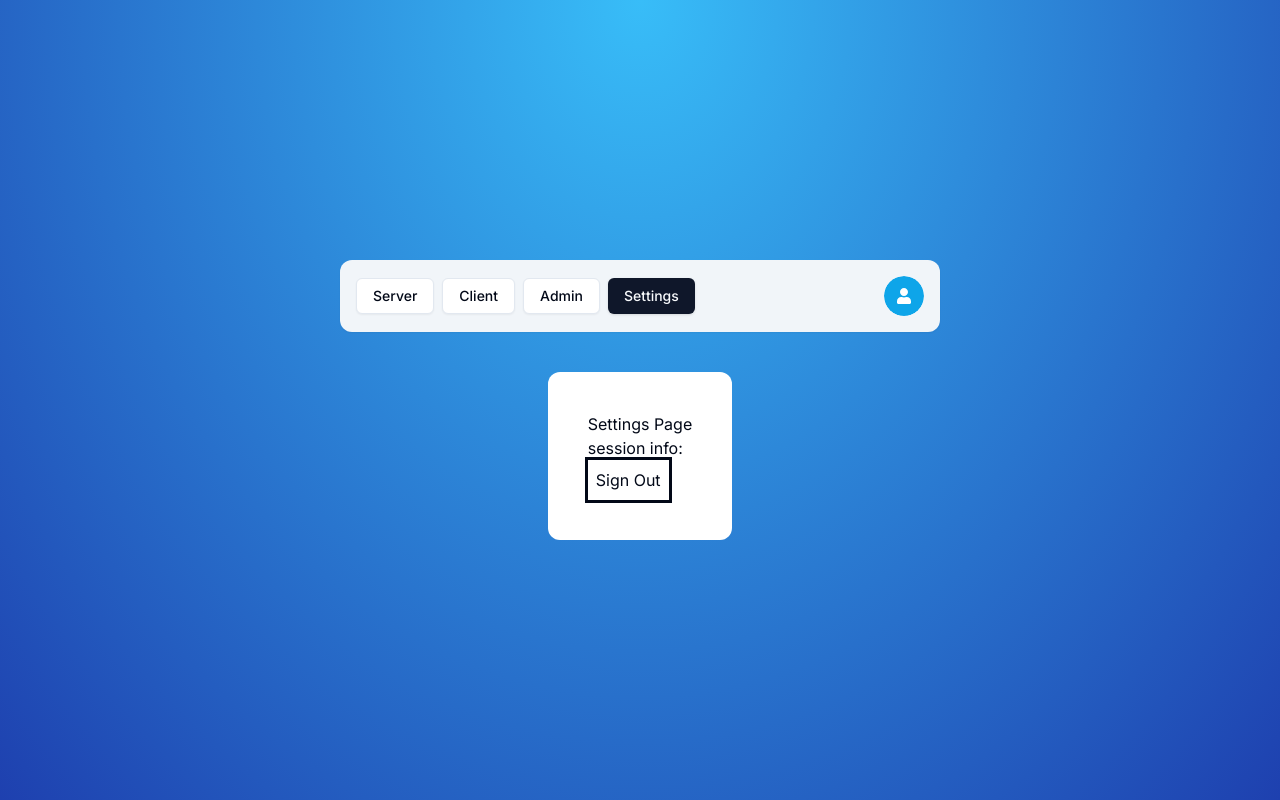
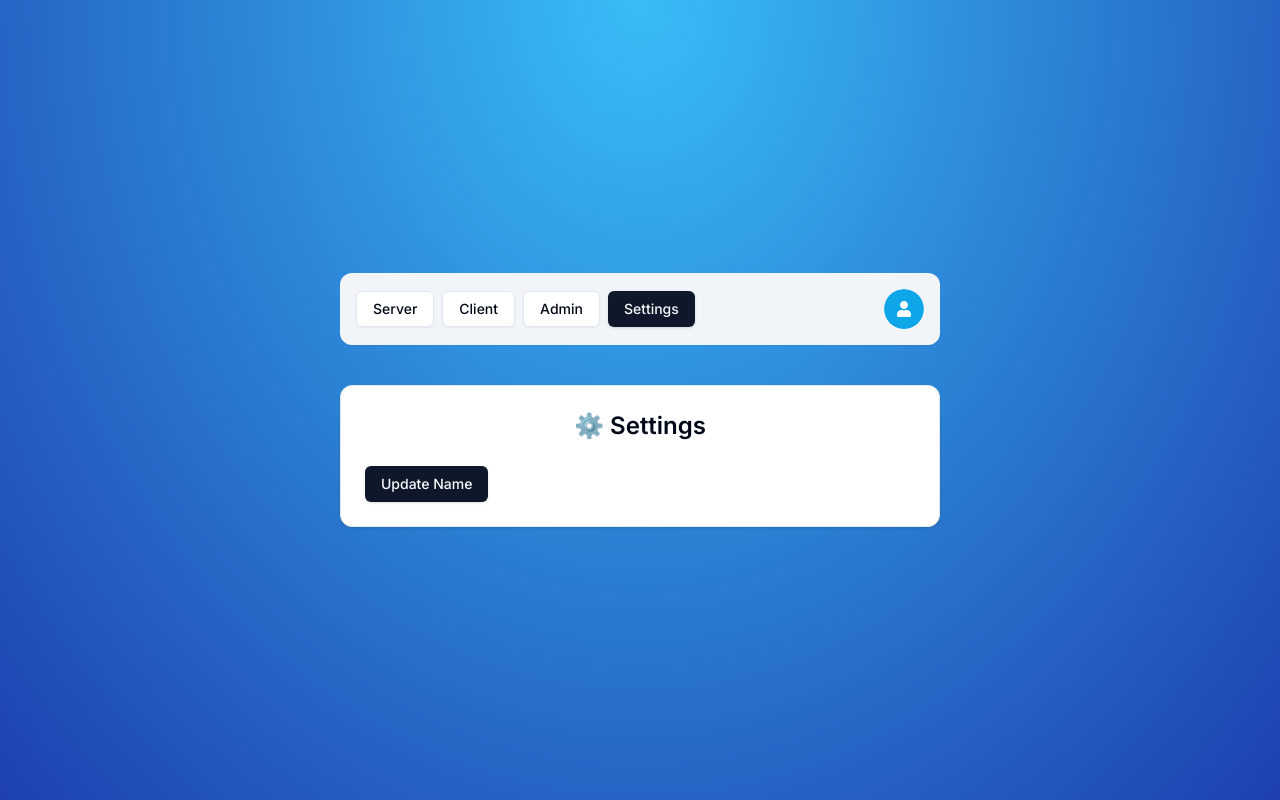
Before and after one commit to pdrmenezes/next-auth-v5-toolkit, a Next.js app: page /settings in a window 1280 px wide. Built offline with nearby package versions, Linux system fonts and the light colour scheme; no server answers.

Commit message:
feat: create first update settings test

```diff
--- a/app/(protected)/settings/page.tsx
+++ b/app/(protected)/settings/page.tsx
@@ -1,20 +1,29 @@
 "use client";
 
-import { logout } from "@/actions/logout";
-import { useCurrentUser } from "@/hooks/use-current-user";
+import { useTransition } from "react";
+import { updateSettings } from "@/actions/update-settings";
+import { Button } from "@/components/ui/button";
+import { Card, CardHeader, CardContent } from "@/components/ui/card";
 
 export default function SettingsPage() {
-  const user = useCurrentUser();
-  const onClick = () => {
-    logout();
-  };
+  const [isPending, startTransition] = useTransition();
+
+  function onClick() {
+    startTransition(() => {
+      updateSettings({ name: "new name" });
+    });
+  }
+
   return (
-    <div className="bg-white p-10 rounded-xl">
-      <h1>Settings Page</h1>
-      <p>session info: {JSON.stringify(user)}</p>
-      <button className="p-2 outline" onClick={onClick}>
-        Sign Out
-      </button>
-    </div>
+    <Card className="w-[600px]">
+      <CardHeader>
+        <p className="text-2xl font-semibold text-center">⚙️ Settings</p>
+      </CardHeader>
+      <CardContent>
+        <Button disabled={isPending} onClick={onClick}>
+          Update Name
+        </Button>
+      </CardContent>
+    </Card>
   );
 }
--- a/schemas/index.ts
+++ b/schemas/index.ts
@@ -27,3 +27,7 @@ export const NewPasswordSchema = z.object({
     .string({ required_error: "Password is required", invalid_type_error: "Are you sure that's an email?" })
     .min(6, { message: "Passwords should be at least 6 characters" }),
 });
+
+export const SettingsSchema = z.object({
+  name: z.optional(z.string()),
+});
```
